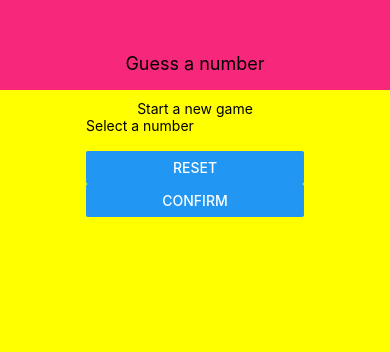
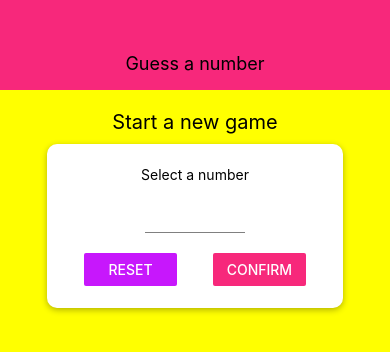
Before and after one commit to Hanna-Skeppe/react-native-test-app-2, a React Native app: screen / in a window 390 px wide. Shown: the top 352 px of the page. Built offline with nearby package versions, Linux system fonts and the light colour scheme.

Commit message:
Setting up logic & components for number input

```diff
--- /dev/null
+++ b/components/Card.js
@@ -0,0 +1,21 @@
+import React from 'react';
+import { View, StyleSheet } from 'react-native';
+
+export const Card = props => {
+  return (
+    <View style={{...styles.card, ...props.style}}>{props.children}</View>
+  );
+};
+
+const styles = StyleSheet.create({
+  card: {
+    shadowColor: '#000000', //the shadow properties: only on ios
+    shadowOffset: { width: 0, height: 2},
+    shadowRadius: 6,
+    shadowOpacity: 0.3,
+    backgroundColor: '#ffffff',
+    elevation: 8, //elevation to set shadow: only on android
+    padding: 22,
+    borderRadius: 10
+  },
+})
--- a/components/Header.js
+++ b/components/Header.js
@@ -1,6 +1,7 @@
 import React from 'react';
 import { View, Text, StyleSheet } from 'react-native';
 
+import Colors from '../constants/colors'
 
 export const Header = props => {
   return (
@@ -15,7 +16,7 @@ const styles = StyleSheet.create({
     width: '100%',
     height: 90,
     paddingTop: 36,
-    backgroundColor: '#f7287b',
+    backgroundColor: Colors.primary,
     alignItems: 'center',
     justifyContent: 'center'
   },
--- /dev/null
+++ b/components/Input.js
@@ -0,0 +1,19 @@
+import React from 'react';
+import { TextInput, StyleSheet } from 'react-native';
+
+export const Input = props => {
+  return (
+    <TextInput {...props} style={{ ...styles.input, ...props.style }}></TextInput>
+    //About spreading in the props: see section 4, video 61
+    //"You could say you are 'forwarding' your props to the component you're using in your custom component"
+  )
+};
+
+const styles = StyleSheet.create({
+  input: {
+    height: 30,
+    borderBottomColor: 'grey',
+    borderBottomWidth: 1,
+    marginVertical: 20
+  }
+})
--- /dev/null
+++ b/components/NumberContainer.js
@@ -0,0 +1,30 @@
+import React from 'react';
+import { View, Text, StyleSheet } from 'react-native';
+
+import Colors from '../constants/colors'
+
+export const NumberContainer = props => {
+  return (
+    <View style={styles.container}>
+      <Text style={styles.number}>{props.children}</Text>
+    </View>
+  );
+};
+const styles = StyleSheet.create({
+  container: {
+    borderWidth: 2,
+    borderColor: Colors.primary,
+    padding: 10,
+    width: 75,
+    height: 70,
+    borderRadius: 10,
+    marginVertical: 15,
+    alignItems: 'center',
+    justifyContent: 'center',
+  },
+  number: {
+    color: Colors.secondary,
+    fontSize: 22,
+    fontWeight: 'bold'
+  }
+});
--- /dev/null
+++ b/constants/colors.js
@@ -0,0 +1,4 @@
+export default {
+  primary: '#f7287b',
+  secondary: '#c717fc'
+};
--- a/screens/StartGameScreen.js
+++ b/screens/StartGameScreen.js
@@ -1,19 +1,105 @@
-import React from 'react';
-import { View, Text, StyleSheet, TextInput, Button } from 'react-native';
+import React, { useState } from 'react';
+import {
+  View,
+  Text,
+  StyleSheet,
+  Button,
+  TouchableWithoutFeedback,
+  Keyboard,
+  Alert
+} from 'react-native';
+
+import { Card } from '../components/Card'
+import { Input } from '../components/Input'
+import { NumberContainer } from '../components/NumberContainer'
+import Colors from '../constants/colors'
 
 export const StartGameScreen = props => {
+  const [enteredValue, setEnteredValue] = useState(''); // even if the input is a number, as in this case, it is read as a string.
+const [confirmedInput, setConfirmedInput] = useState(false);
+const [selectedNumber, setSelectedNumber] = useState();
+let confirmedOutput;
+
+  const inputHandler = inputText => {
+    setEnteredValue(inputText.replace(/[^0-9]/g, '')); // validate input so to make sure user can only enter number values
+  };
+
+  const resetInputHandler = () => {
+    setEnteredValue('');
+    setConfirmedInput(false);
+  };
+
+  const confirmInputHandler = () => {
+    const chosenNumber = parseInt(enteredValue);
+    if (isNaN(chosenNumber) || chosenNumber <= 0 || chosenNumber > 99) {
+      Alert.alert(
+        "Invalid input",
+        "Please enter a number between 1-99.",
+        [
+          {
+            text: 'Ok, got it!',
+            style: 'cancel',
+            onPress: resetInputHandler
+          }
+        ]
+      );
+      return;
+    };
+    setConfirmedInput(true);
+    setSelectedNumber(chosenNumber);
+    setEnteredValue('');
+    Keyboard.dismiss();
+  };
+
+  if (confirmedInput) {
+    confirmedOutput = (
+      <Card style={styles.numberOutputContainer}>
+        <Text> Your selected number:</Text>
+        <NumberContainer>{selectedNumber}</NumberContainer>
+        <Button title='Start game'/>
+      </Card>
+    );
+  };
+
   return (
+    <TouchableWithoutFeedback onPress={() => {
+      Keyboard.dismiss();
+    }}>
       <View style={styles.screen}>
         <Text style={styles.title}>Start a new game</Text>
-      <View style={styles.inputContainer}>
+        <Card style={styles.inputContainer}>
           <Text>Select a number</Text>
-        <TextInput />
+          <Input
+            style={styles.input}
+            //blurOnSubmit
+            autoCapitalize='none'
+            autoCorrect={false}
+            keyboardType='phone-pad'
+            //keyboardType='numeric' || 'number-pad'// does not work with expo on my phone (shows letters also)
+            maxLength={2}
+            onChangeText={inputHandler}
+            value={enteredValue}
+          />
           <View style={styles.buttonContainer}>
-          <Button title="Reset" onPress={() => {}} />
-          <Button title="Confirm" onPress={() => {}} />
+            <View style={styles.button}>
+              <Button
+                title="Reset"
+                color={Colors.secondary}
+                onPress={resetInputHandler}
+              />
+            </View>
+            <View style={styles.button}>
+              <Button
+                title="Confirm"
+                color={Colors.primary}
+                onPress={confirmInputHandler}
+              />
             </View>
           </View>
+        </Card>
+        {confirmedOutput}
       </View>
+    </TouchableWithoutFeedback>
   )
 };
 
@@ -25,12 +111,29 @@ const styles = StyleSheet.create({
     backgroundColor: 'yellow'
   },
   title: {
-
+    fontSize: 20,
+    marginVertical: 10
   },
   inputContainer: {
-
+    width: 300,
+    maxWidth: '80%',
+    alignItems: 'center',
   },
   buttonContainer: {
-
-  }
+    flexDirection: 'row',
+    width: '100%',
+    justifyContent: 'space-between',
+    paddingHorizontal: 15
+  },
+  button: {
+    width: '42%'
+  },
+  input: {
+    width: '40%',
+    textAlign: 'center'
+  },
+  numberOutputContainer: {
+    marginVertical: 20,
+    alignItems: 'center',
+  },
 });
```
Lines whose indentation alone changed are shown as unchanged.
